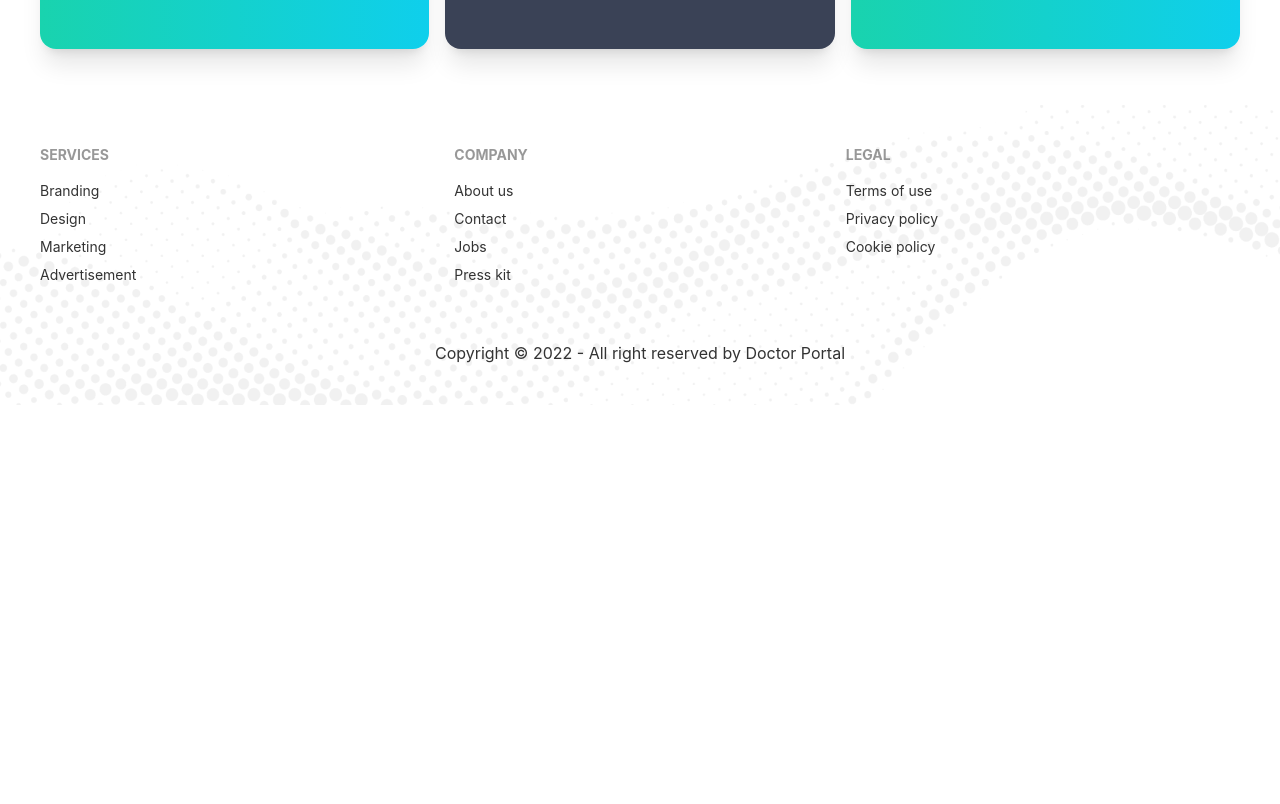
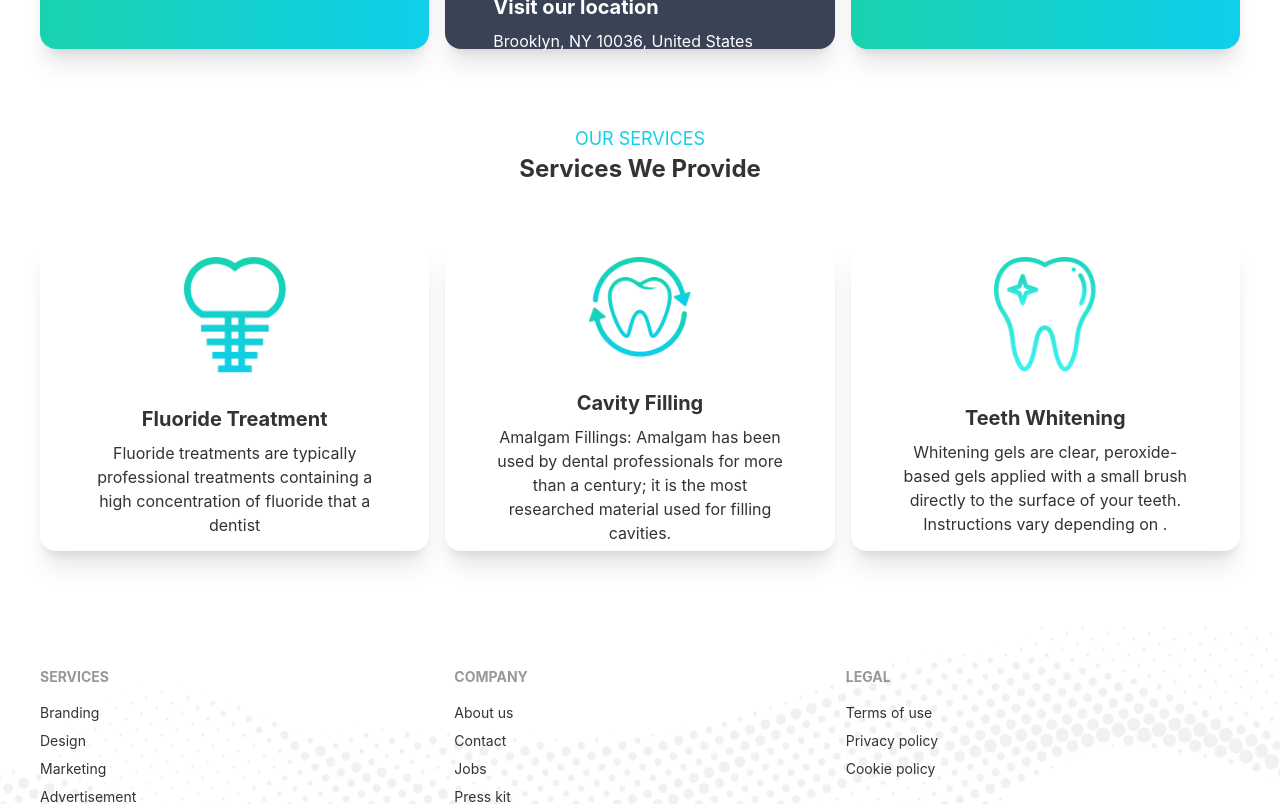
Before and after one commit to prokashpul/doctor-portal-service, a React (Create React App) app: page / in a window 1280 px wide. Shown: the part 680-1484 px from the top of the page. Before the commit the page ends 1085 px from the top, so only its background shows below. Built offline with nearby package versions, Linux system fonts and the light colour scheme.

Commit message:
home service section updte

```diff
--- a/src/Components/Pages/Home/Home.js
+++ b/src/Components/Pages/Home/Home.js
@@ -1,12 +1,14 @@
 import React from "react";
 import Banner from "./Banner/Banner";
 import InfoCard from "./InfoCard/InfCard";
+import Services from "./Services/Services";
 
 const Home = () => {
   return (
     <div>
       <Banner></Banner>
       <InfoCard></InfoCard>
+      <Services></Services>
     </div>
   );
 };
--- a/src/Components/Pages/Home/InfoCard/SingleCard/SingleCard.js
+++ b/src/Components/Pages/Home/InfoCard/SingleCard/SingleCard.js
@@ -3,7 +3,7 @@ import React from "react";
 const SingleCard = ({ bgColor, img, title, des }) => {
   return (
     <div
-      class={`card p-4  items-center card-side w-[450px] h-[190px] shadow-xl my-4  text-neutral ${bgColor}`}
+      class={`card flex-col md:flex-row flex-wrap md:p-4 py-4 px-2 justify-center  items-center card-side md:w-[450px] md:h-[190px] shadow-xl my-4  text-neutral ${bgColor}`}
     >
       <figure>
         <img src={img} className="h-[86px] " alt="Movie" />
--- /dev/null
+++ b/src/Components/Pages/Home/Services/Services.js
@@ -0,0 +1,35 @@
+import React from "react";
+import SingleServices from "./SingleServices/SingleServices";
+import cavity from "../../../../assets/images/cavity.png";
+import fluoride from "../../../../assets/images/fluoride.png";
+import whitening from "../../../../assets/images/whitening.png";
+const Services = () => {
+  return (
+    <section className="text-center my-5">
+      <h4 className="text-primary text-lg">OUR SERVICES</h4>
+      <h2 className="font-bold text-2xl">Services We Provide</h2>
+      <div className="md:flex gap-4 max-w-[1480px] p-10 justify-center items-center">
+        <SingleServices
+          bgColor="bg-gradient-to-r from-secondary to-primary hover:from-primary hover:to-secondary duration-500"
+          title="Fluoride Treatment"
+          img={cavity}
+          des="Fluoride treatments are typically professional treatments containing a high concentration of fluoride that a dentist"
+        ></SingleServices>
+        <SingleServices
+          bgColor="bg-accent "
+          title="Cavity Filling"
+          img={fluoride}
+          des="Amalgam Fillings: Amalgam has been used by dental professionals for more than a century; it is the most researched material used for filling cavities."
+        ></SingleServices>
+        <SingleServices
+          bgColor="bg-gradient-to-r from-secondary to-primary hover:from-primary hover:to-secondary duration-500"
+          title="Teeth Whitening"
+          img={whitening}
+          des=" Whitening gels are clear, peroxide-based gels applied with a small brush directly to the surface of your teeth. Instructions vary depending on ."
+        ></SingleServices>
+      </div>
+    </section>
+  );
+};
+
+export default Services;
--- /dev/null
+++ b/src/Components/Pages/Home/Services/SingleServices/SingleServices.js
@@ -0,0 +1,21 @@
+import React from "react";
+
+const SingleServices = ({ img, title, des }) => {
+  return (
+    <div
+      class={`card flex-col md:flex-row flex-wrap md:p-4 py-4 px-2 justify-center   card-side md:h-[310px] md:w-[440px] shadow-xl my-4  text-center `}
+    >
+      <figure>
+        <img src={img} className="w-[102px] " alt="Movie" />
+      </figure>
+      <div class="card-body">
+        <h2 class="card-title justify-center text-[20px]  font-bold">
+          {title}
+        </h2>
+        <p>{des}</p>
+      </div>
+    </div>
+  );
+};
+
+export default SingleServices;
```
